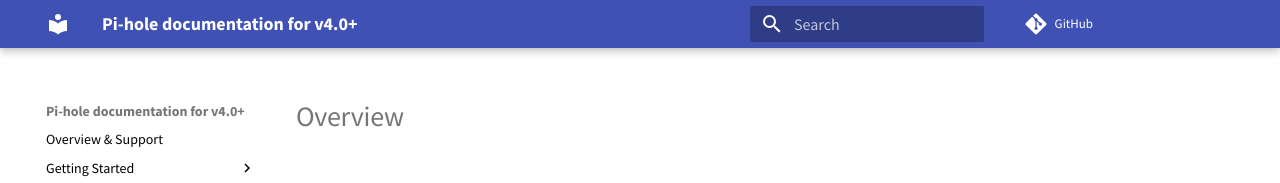
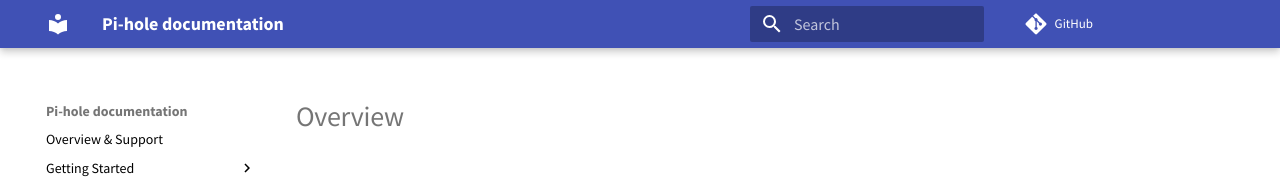
Before and after one commit to pi-hole/docs, an MkDocs documentation site: the page built from docs/ftldns/index.md, in a window 1280 px wide. Shown: the top 183 px of the page. Built offline with MkDocs 1.6.1 and Material for MkDocs 9.7.7, drawn with Linux system fonts in a browser that asks for light colours; comment, search, counter and statistics services are not loaded; old or Windows-style settings are respelled for this version of MkDocs.

Commit message:
Remove "for v4.0+" part in the header as this is now the regular version of Pi-hole.
Signed-off-by: DL6ER <dl6er@dl6er.de>

```diff
--- a/mkdocs.yml
+++ b/mkdocs.yml
@@ -1,4 +1,4 @@
-site_name: "Pi-hole documentation for v4.0+"
+site_name: "Pi-hole documentation"
 site_url: https://docs.pi-hole.net
 repo_url: "https://github.com/pi-hole/pi-hole/"
 edit_uri: ""
```
